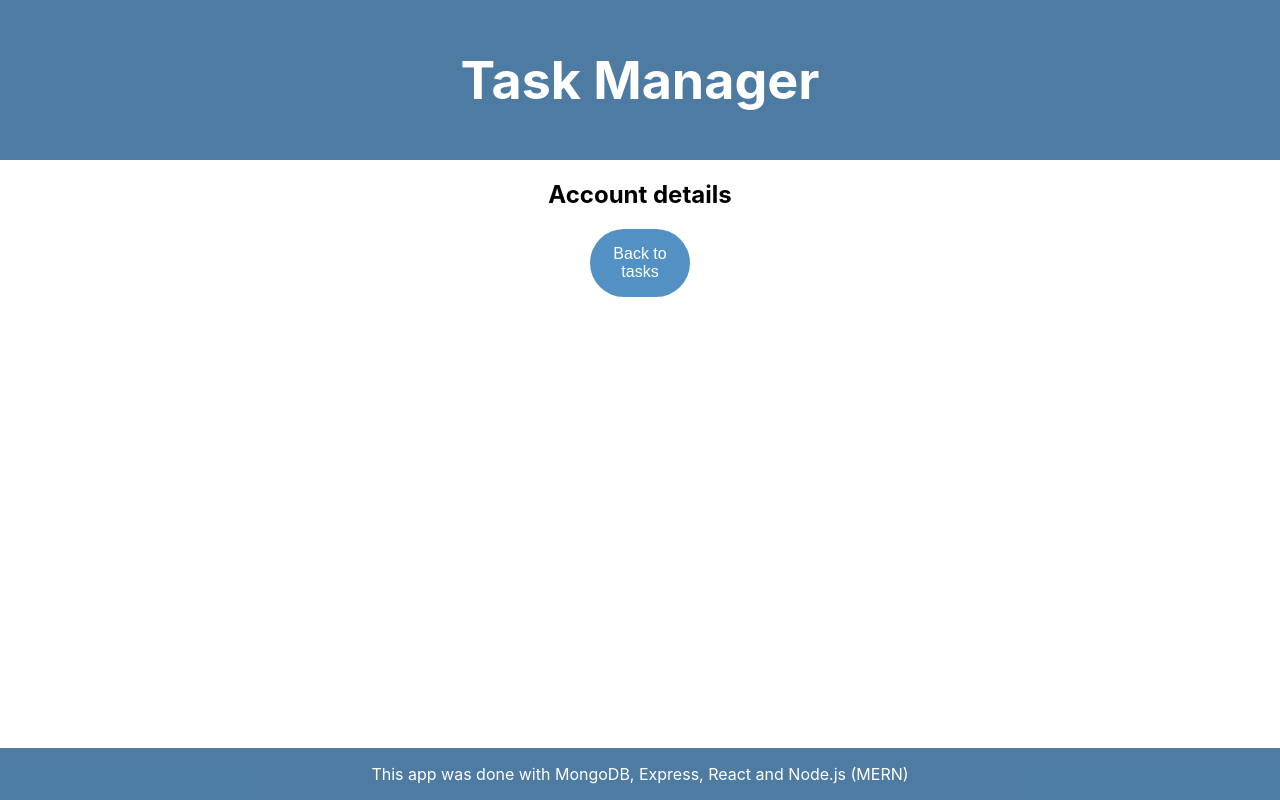
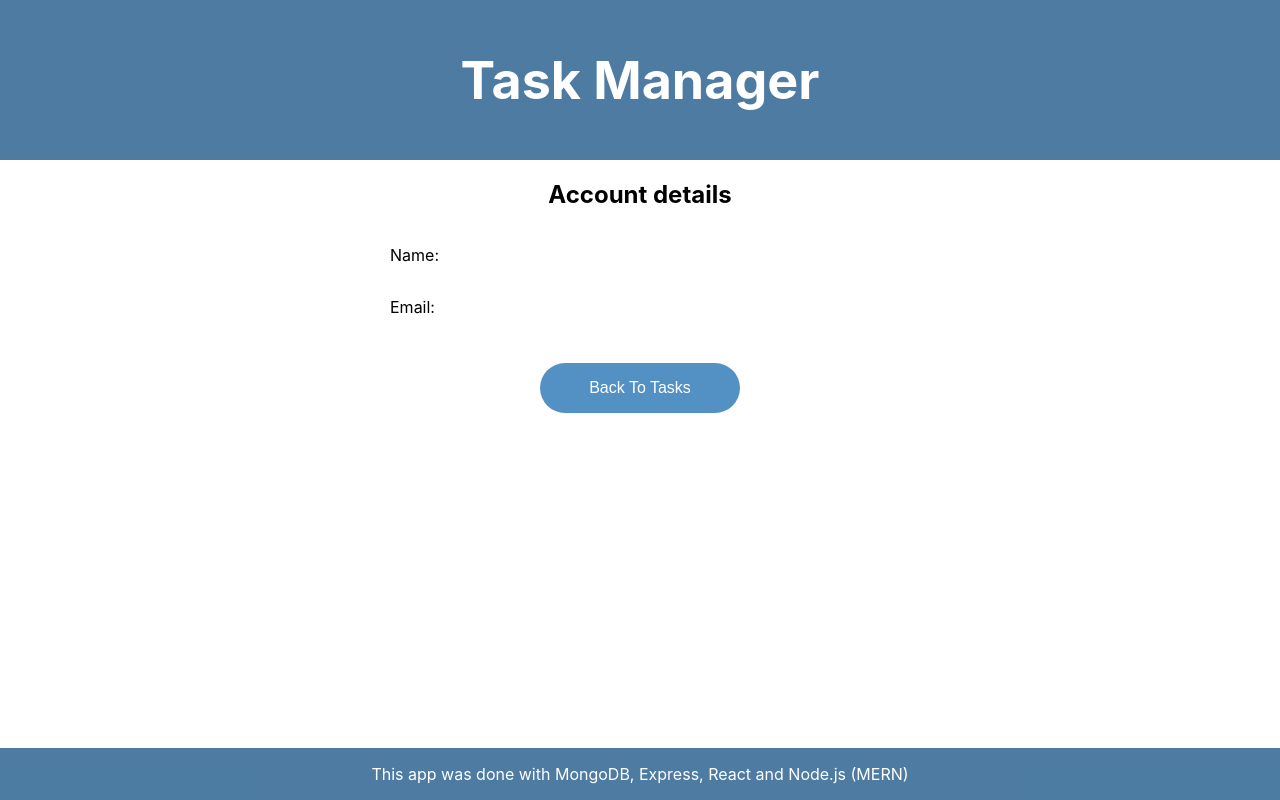
Before and after one commit to joaquimbarreto/task-manager, a React (Create React App) app in the folder client/: page /user in a window 1280 px wide. Built offline with nearby package versions, Linux system fonts and the light colour scheme; no server answers.

Commit message:
User css done but not update

```diff
--- a/client/src/App.css
+++ b/client/src/App.css
@@ -283,3 +283,23 @@ button#tasks-logout {
 button#tasks-logout:hover {
   background-color: aliceblue;
 }
+
+/* user component */
+
+button#user-back-to-tasks {
+  margin-top: 30px;
+  width: 200px;
+}
+
+.user-details {
+  display: flex;
+  flex-direction: column;
+  align-items: center;
+}
+
+.current-user-details {
+  display: flex;
+  flex-direction: column;
+  align-items: flex-start;
+  width: 500px;
+}
--- a/client/src/components/User.js
+++ b/client/src/components/User.js
@@ -16,12 +16,22 @@ const User = () => {
   }, []);
 
   return (
-    <div>
-      <h2>Account details</h2>
-      <p>{user.name}</p>
-      <p>{user.email}</p>
+    <div className="user-details">
+      <div className="user-details-header">
+        <h2>Account details</h2>
+      </div>
+      <div className="user-details-main">
+        <div className="current-user-details">
+          <p>
+            Name: <strong>{user.name}</strong>
+          </p>
+          <p>
+            Email: <strong>{user.email}</strong>
+          </p>
+        </div>
+      </div>
       <Link to={"/user/tasks"}>
-        <button id="user-back-to-tasks">Back to tasks</button>
+        <button id="user-back-to-tasks">Back To Tasks</button>
       </Link>
       {/* <button>Update</button> */}
     </div>
```
